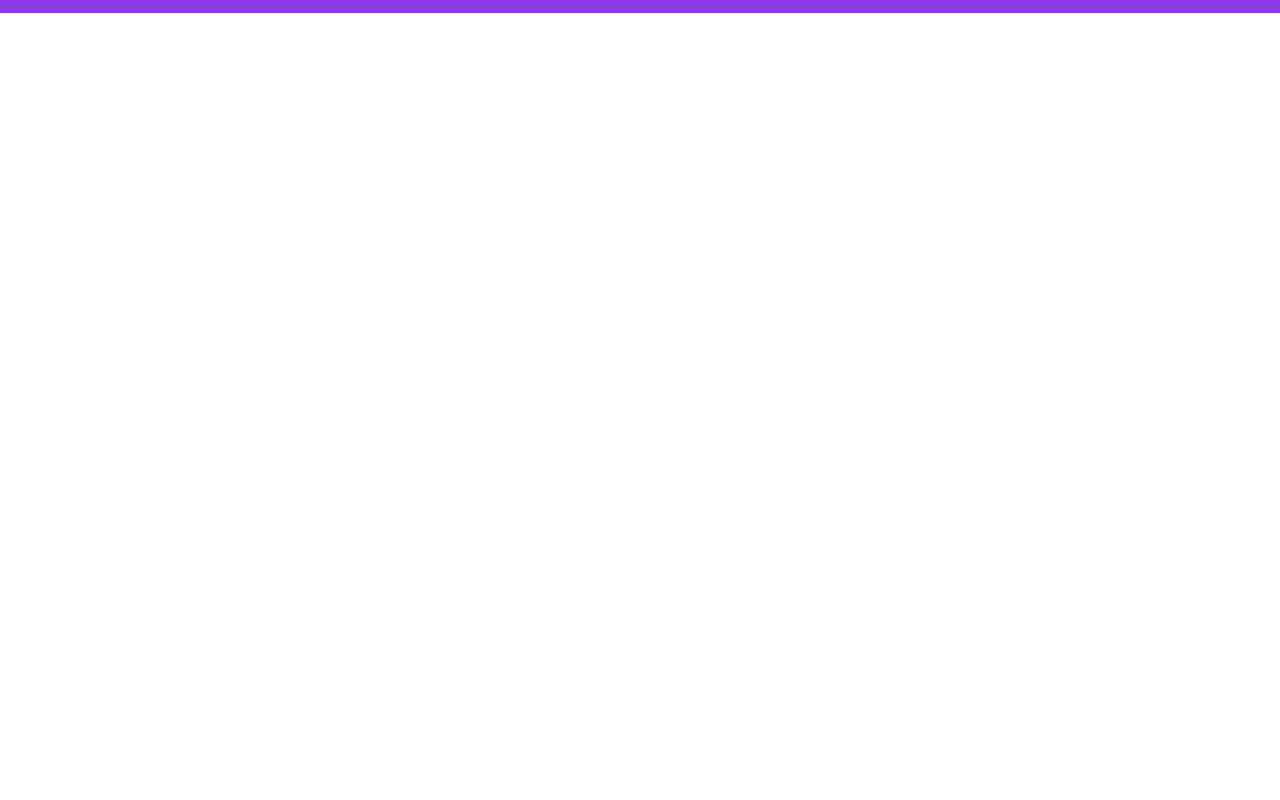
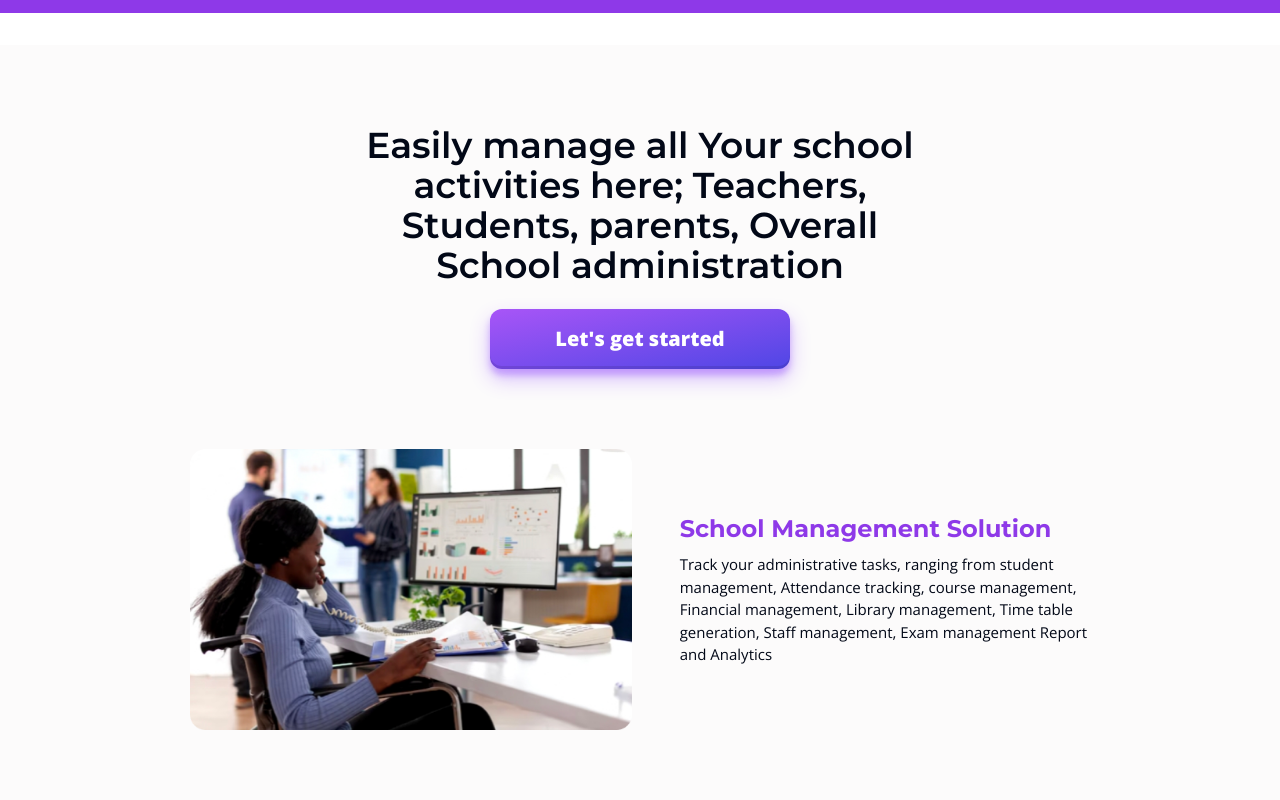
Before and after one commit to Lerndise/Lerndise-FE, a Next.js app: page / in a window 1280 px wide. Shown: the part 1360-2160 px from the top of the page. Before the commit the page ends 1373 px from the top, so only its background shows below. Built offline with nearby package versions, Linux system fonts and the light colour scheme.

Commit message:
responsiveness on feature section

```diff
--- a/app/page.tsx
+++ b/app/page.tsx
@@ -107,17 +107,17 @@ const LandingPage = () => {
           ))}
         </section>
       </div>
-      {/* <section className="py-[80px] bg-grey-100 my-8">
+      <section className="px-4 md:px-10 py-[50px] lg:py-[80px] bg-grey-100 my-8">
         <div className="flex flex-col items-center gap-6">
-          <h3 className="font-headingFont font-semibold text-center text-3xl md:text-4xl text-balance">
+          <h3 className="xl:w-[700px] 2xl:w-[1000px] font-semibold text-center text-2xl md:text-4xl text-balance">
             {" "}
             Easily manage all Your school activities here; Teachers, Students,
             parents, Overall School administration
           </h3>
-          <BeautifulButton>Let's get started</BeautifulButton>
+          <BeautifulButton width="300px">Let's get started</BeautifulButton>
         </div>
         <Features />
-      </section> */}
+      </section>
       {/* <section className="pt-[80px]">
         <Search />
         <SubjectTabsCarousel />
--- a/components/LandingPage/Features.tsx
+++ b/components/LandingPage/Features.tsx
@@ -59,7 +59,7 @@ const Section: React.FC<SectionProps> = ({
       initial="hidden"
       animate={controls}
       variants={variants}
-      className="flex flex-col md:flex-row md:items-center md:gap-4 my-20 md:w-[900px]"
+      className="flex flex-col md:flex-row md:items-center md:gap-4 my-20 md:w-[700px] lg:w-[900px]"
     >
       {imageFirst ? (
         <>
```
